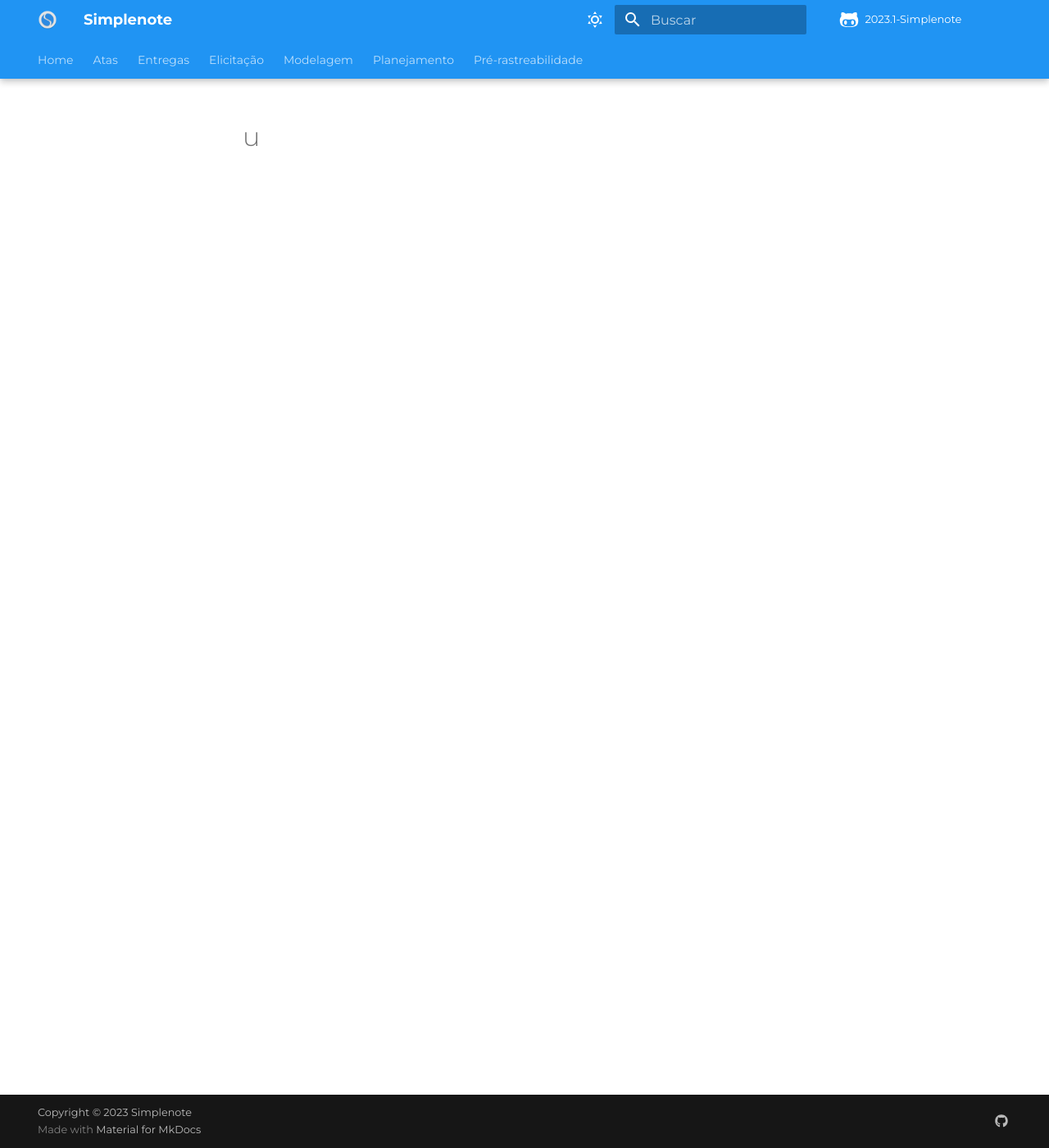
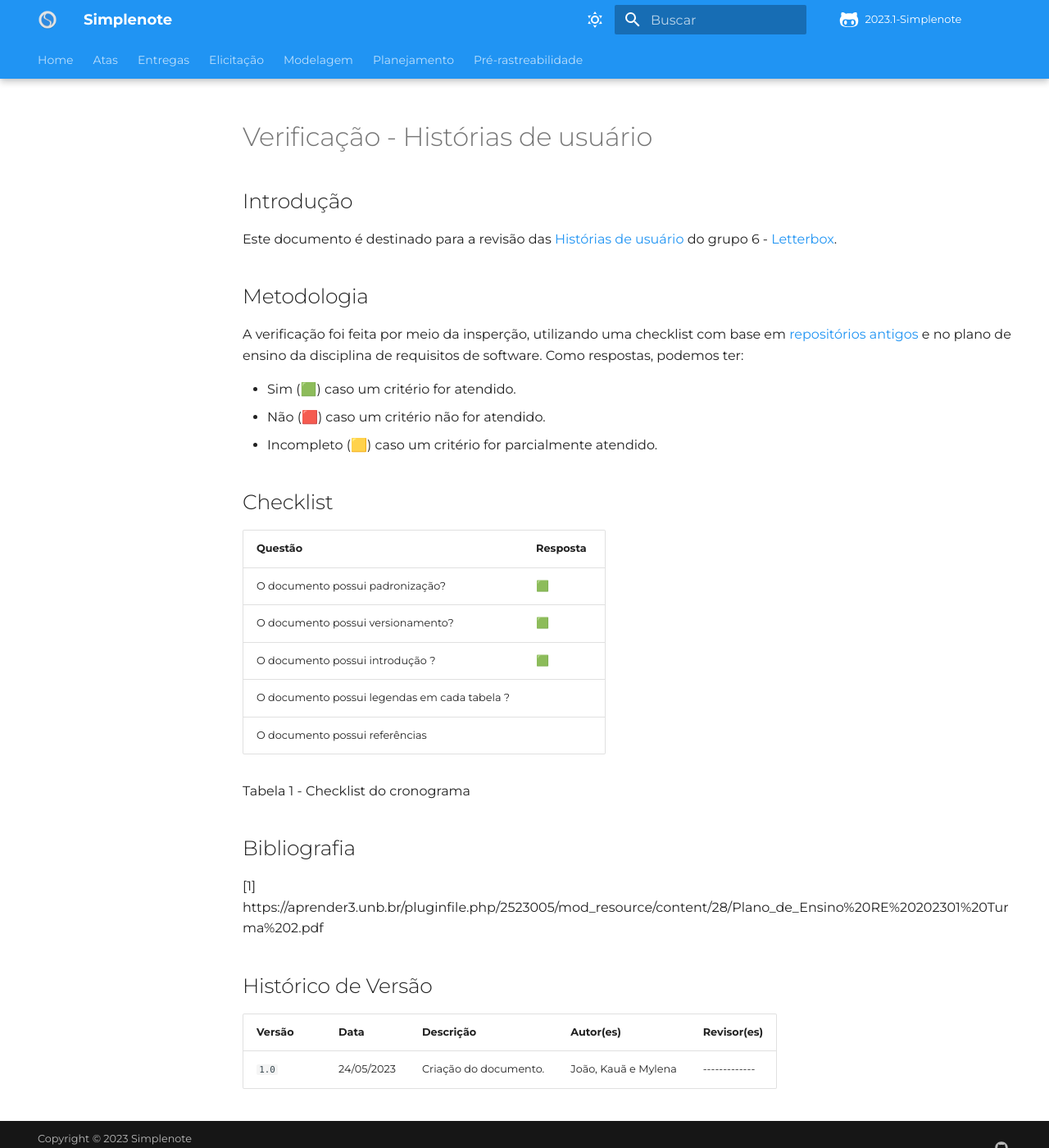
Before and after one commit to Requisitos-de-Software/2023.1-Simplenote, an MkDocs documentation site: the page built from docs/analise/modelagem/Agil/Historias_de_usuario.md, in a window 1280 px wide and 1400 px high. Shown: the whole window at 82% size. Built offline with MkDocs 1.6.1 and Material for MkDocs 9.7.7, drawn with Linux system fonts in a browser that asks for light colours; some web fonts are replaced; comment, search, counter and statistics services are not loaded.

Commit message:
Atualizar o Historias_de_usuario.md

```diff
--- a/docs/analise/modelagem/Agil/Historias_de_usuario.md
+++ b/docs/analise/modelagem/Agil/Historias_de_usuario.md
@@ -1 +1,33 @@
-# u
+
+# Verificação - Histórias de usuário
+
+## Introdução
+Este documento é destinado para a revisão das [Histórias de usuário](https://github.com/Requisitos-de-Software/2023.1-Letterboxd/blob/master/docs/Modelagem/espSuplementar.md) do grupo 6 - [Letterbox](https://github.com/Requisitos-de-Software/2023.1-Letterboxd).
+
+## Metodologia
+
+A verificação foi feita por meio da insperção, utilizando uma checklist com base em [repositórios antigos](https://github.com/Requisitos-de-Software) e no plano de ensino da disciplina de requisitos de software. Como respostas, podemos ter:
+
+- Sim (🟩) caso um critério for atendido.
+- Não (🟥) caso um critério não for atendido.
+- Incompleto (🟨) caso um critério for parcialmente atendido.
+
+## Checklist
+|Questão|Resposta|
+|-------|--------|
+|O documento possui padronização?|🟩|
+|O documento possui versionamento?|🟩|
+|O documento possui introdução ?|🟩|
+|O documento possui legendas em cada tabela ?||
+|O documento possui referências ||
+
+Tabela 1 - Checklist do cronograma
+
+## Bibliografia
+[1] https://aprender3.unb.br/pluginfile.php/2523005/mod_resource/content/28/Plano_de_Ensino%20RE%20202301%20Turma%202.pdf
+
+## Histórico de Versão
+
+| Versão | Data          | Descrição                          | Autor(es)     |  Revisor(es)  |
+| ------ | ------------- | ---------------------------------- | ------------- | ------------- |
+| `1.0`  | 24/05/2023    | Criação do documento.              |  João, Kauã e Mylena  | ------------- |
```
